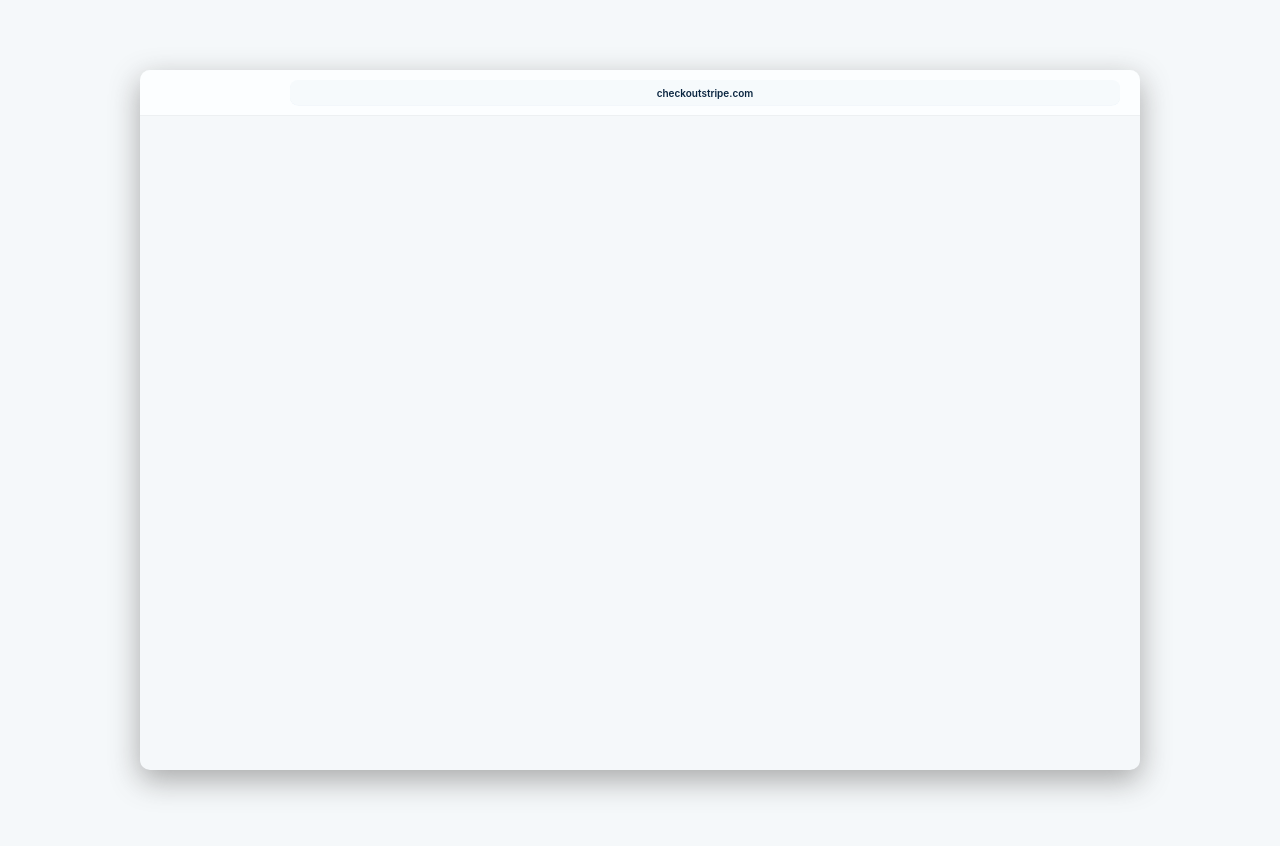
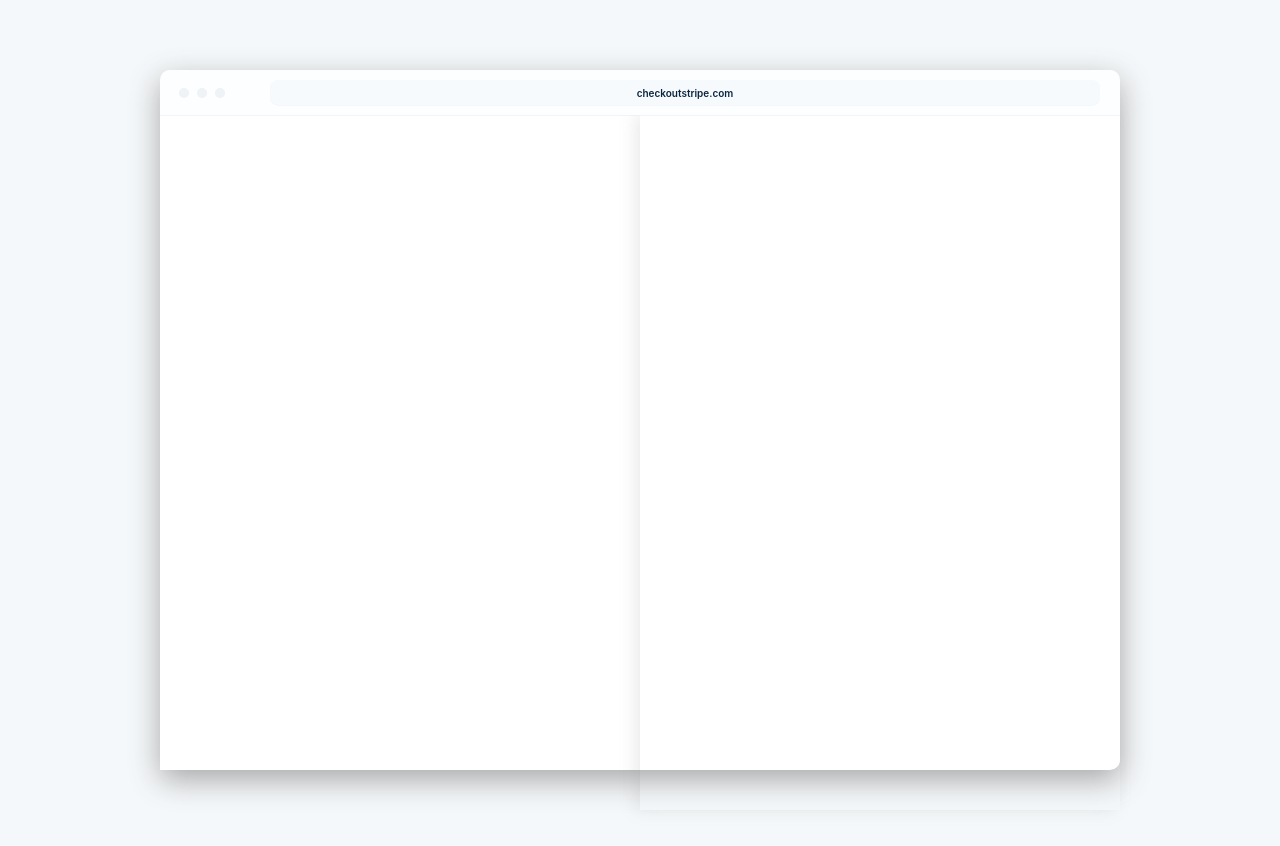
Before and after one commit to anhubacek/Stripe-Challenge, a React (Create React App) app in the folder secondary/: page /configurecheckout in a window 1280 px wide. Shown: the top 846 px of the page. Built offline with nearby package versions, Linux system fonts and the light colour scheme.

Commit message:
Starting SearchParams logic

```diff
--- a/secondary/src/App.js
+++ b/secondary/src/App.js
@@ -17,9 +17,10 @@ function App() {
                 element= {<OneTimePayments/>}
                 />
         <Route
-            exact path='/configurecheckout'
+                path='/configurecheckout'
                 element= {<ConfigureCheckout/>}
                 />
+
     </Routes>
 
     </BrowserRouter>
--- a/secondary/src/components/ConfigureCheckout.js
+++ b/secondary/src/components/ConfigureCheckout.js
@@ -1,7 +1,27 @@
-import React from 'react'
+import {React, useEffect, useState}  from 'react'
+import { useParams, useSearchParams } from 'react-router-dom'
 import styles from '../styles/ConfigureCheckout.module.css'
 
+
 export default function ConfigureCheckout (){
+    const [searchParams, setSearchParams] = useSearchParams();
+    const [options, setOptions] = useState({
+        color: "Light",
+
+    })
+    const colorMode = searchParams.get("color")
+    console.log(colorMode)
+
+    useEffect(() => {
+        const currentParams = Object.fromEntries([...searchParams]);
+        console.log(currentParams);
+        currentParams.color? setOptions({
+            color: currentParams.color
+        })
+      : setOptions({
+        color: "Light"
+    }) }, [searchParams]);
+
     return(
         <div className={styles.ConfigureCheckout}>
             <div className={styles.Content}>
@@ -16,8 +36,12 @@ export default function ConfigureCheckout (){
                     </div>
                 </div>
                 <div className={styles.Checkout}>
-                <div className={styles.Left}></div>
-                <div className={styles.Right}></div>
+                    <div className={options.color === "Light" ? styles.LightLeft : styles.DarkLeft}>
+                    {/* <div className={styles.DarkLeft}></div> */}
+
+                    </div>
+
+                    <div className={styles.Right}></div>
                 </div>
             </div>
         </div>
--- a/secondary/src/index.css
+++ b/secondary/src/index.css
@@ -35,8 +35,14 @@ code {
   --shadow-small: 0px 2px 5px rgba(60,66,87,0.12),0px 1px 1px rgba(0,0,0,0.08);
   --shadow-button: 0px 2px 5px rgba(60,66,87,0.12),0px 1px 1px rgba(0,0,0,0.08),inset 0px -1px 1px rgba(0,0,0,0.12);
   --blue-mode: rgb(25, 37, 82);
+  --white-blue-mode: rgb(255, 255, 255);
+
 }
 
 @import url('https://fonts.googleapis.com/css2?family=Montserrat:wght@200;300;400;500&display=swap');
 @import url('https://fonts.googleapis.com/css2?family=Poppins:wght@200;300;400&display=swap');
 @import '~antd/dist/antd.css';
+
+*{
+  transition: outline .2s ease;
+}
--- a/secondary/src/styles/ConfigureCheckout.module.css
+++ b/secondary/src/styles/ConfigureCheckout.module.css
@@ -1,5 +1,5 @@
 .ConfigureCheckout{
-    /* background-color: white; */
+
     width: 100%;
     height: 1000px;
     display: flex;
@@ -10,12 +10,13 @@
 
 .ConfigureCheckout .Content{
     display: flex;
+    flex-direction: column;
     margin-top: 70px;
-    justify-content: center;
-    width: 1000px;
+    width: 960px;
     height: 700px;
     border-radius: 10px;
     box-shadow: 0px 10px 30px rgba(153, 153, 153, 0.856);
+    background-color: white;
 }
 
 .ConfigureCheckout .Content .Bar{
@@ -23,11 +24,12 @@
     height: 45px;
     box-shadow: 0 0.5px 0 #e6e9ec;
     border-top-right-radius: 10px;
-    background-color: #fcfeff;
+    background: #fcfeff;
     border-top-left-radius: 10px;
     display: flex;
     justify-content: space-between;
     align-items: center;
+    z-index: 100;
 }
 .ConfigureCheckout .Content .Bar .ChromeBar{
     display: flex;
@@ -46,8 +48,52 @@
 }
 
 .ConfigureCheckout .Content .Bar .ChromeButtons{
-    width: 100px;
+    height: 45px;
+    display: flex;
+    flex-direction: row;
+    margin-left: 15px;
 }
 .ConfigureCheckout .Content .Bar .ChromeButtons .FakeChromeButton{
-    background-color: var();
+    display:flex;
+    background-color:rgba(227, 232, 236, 0.534);
+    width: 10px;
+    height: 10px;
+    align-self: center;
+    margin: 0px 4px;
+    border-radius: 10px;
+
 }
+.ConfigureCheckout .Content .Checkout{
+    display: flex;
+    flex-direction: row;
+    justify-content: center;
+    width: 100%;
+    height: 100%;
+}
+.ConfigureCheckout .Content .Checkout .LightLeft{
+    display: flex;
+    flex-direction: column;
+    width: 50%;
+    height: 100%;
+    background-color: white;
+    color: black
+}
+
+.ConfigureCheckout .Content .Checkout .DarkLeft{
+    display: flex;
+    flex-direction: column;
+    width: 50%;
+    height: 100%;
+    background-color: var(--blue-mode);
+    color: var(--white-blue-mode)
+}
+
+
+.ConfigureCheckout .Content .Checkout .Right{
+    display:flex;
+    flex-direction: column;
+    width: 50%;
+    height: 100%;
+    box-shadow: -5px 0px  15px  rgba(145, 144, 144, 0.18);
+    padding-bottom: 40px;
+}
```
Lines whose indentation alone changed are shown as unchanged.
